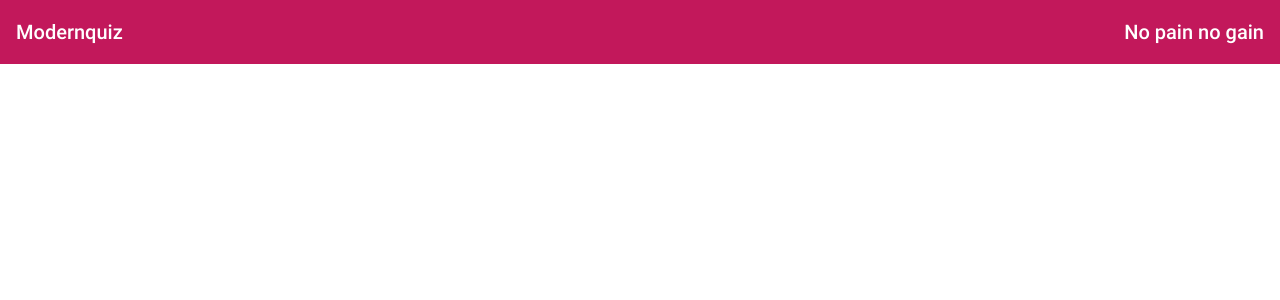
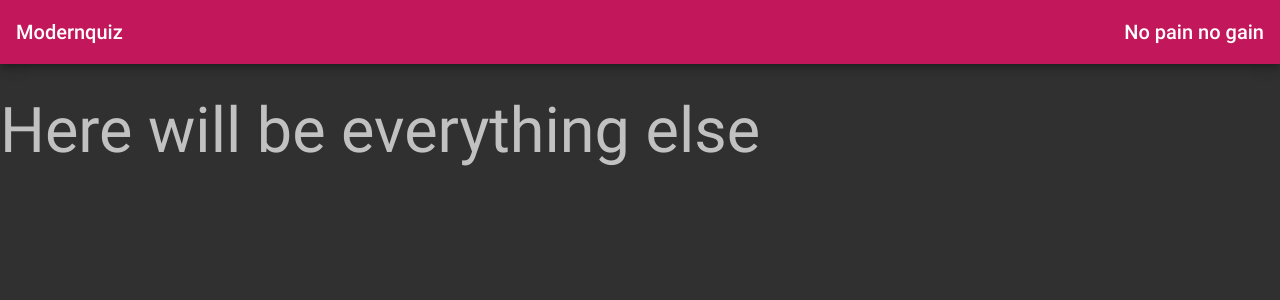
Before and after one commit to yuriymironov96/modernquiz-redone, an Angular app in the folder client/modernquiz/: page / in a window 1280 px wide. Shown: the top 300 px of the page. Built offline with nearby package versions, Linux system fonts and the light colour scheme.

Commit message:
Add some styles

```diff
--- a/client/modernquiz/src/app/app.component.css
+++ b/client/modernquiz/src/app/app.component.css
@@ -1,3 +1,3 @@
-.fill-remaining-space {
-    flex: 1 1 auto;
-  }
+.spa-font {
+  color: rgb(193, 193, 193);
+}
--- a/client/modernquiz/src/app/app.component.html
+++ b/client/modernquiz/src/app/app.component.html
@@ -1,9 +1,5 @@
-<!--The content below is only a placeholder and can be replaced.-->
-<mat-toolbar color="primary">
-  <span>Modernquiz</span>
 
-
-  <span class="fill-remaining-space"></span>
-
-  <span>No pain no gain</span>
-</mat-toolbar>
+<app-mq-navbar></app-mq-navbar>
+<div>
+  <h1 class="spa-font">Here will be everything else</h1>
+</div>
--- /dev/null
+++ b/client/modernquiz/src/app/navigation/components/mq-navbar/mq-navbar.component.css
@@ -0,0 +1,3 @@
+.fill-remaining-space {
+    flex: 1 1 auto;
+  }
--- /dev/null
+++ b/client/modernquiz/src/app/navigation/components/mq-navbar/mq-navbar.component.html
@@ -0,0 +1,8 @@
+<mat-toolbar color="primary" class="mat-elevation-z6">
+  <span>Modernquiz</span>
+
+
+  <span class="fill-remaining-space"></span>
+
+  <span>No pain no gain</span>
+</mat-toolbar>
--- /dev/null
+++ b/client/modernquiz/src/app/navigation/components/mq-navbar/mq-navbar.component.ts
@@ -0,0 +1,15 @@
+import { Component, OnInit } from '@angular/core';
+
+@Component({
+  selector: 'app-mq-navbar',
+  templateUrl: './mq-navbar.component.html',
+  styleUrls: ['./mq-navbar.component.css']
+})
+export class MqNavbarComponent implements OnInit {
+
+  constructor() { }
+
+  ngOnInit() {
+  }
+
+}
--- a/client/modernquiz/src/styles.css
+++ b/client/modernquiz/src/styles.css
@@ -1,2 +1,6 @@
 /* You can add global styles to this file, and also import other style files */
 @import "~@angular/material/prebuilt-themes/pink-bluegrey.css";
+
+body {
+    background-color: rgb(48, 48, 48);
+}
```
Also changed, not shown: client/modernquiz/src/app/app.module.ts (+2 -6 lines), client/modernquiz/src/app/navigation/navigation.module.ts (added, +17 -0 lines), 1 other file (tests, documents, lock files or other folders).
